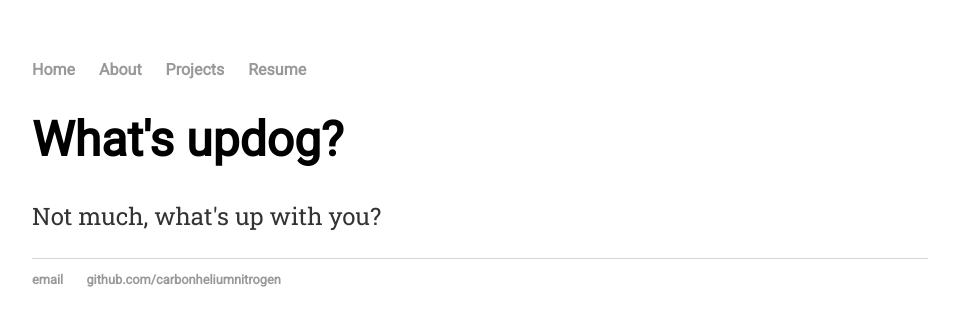
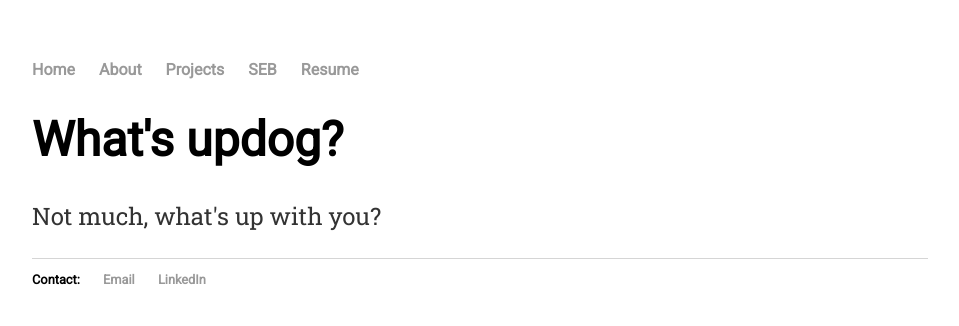
Before and after one commit to carbonheliumnitrogen/carbonheliumnitrogen.github.io, a Jekyll site: the page built from index.html, in a window 1280 px wide. Shown: the top 326 px of the page, without its empty margins (160-1119 px from the left). Built offline with Jekyll 4.4.1, drawn with Linux system fonts in a browser that asks for light colours.

Commit message:
Update default.html

```diff
--- a/_layouts/default.html
+++ b/_layouts/default.html
@@ -12,6 +12,7 @@
         		<li><a href="/">Home</a></li>
 	        	<li><a href="/about.html">About</a></li>
         		<li><a href="/projects.html">Projects</a></li>
+			<li><a href="/seb.html">SEB</a></li>
         		<li><a href="/resume.html">Resume</a></li>
     		</ul>
 		</nav>
@@ -21,8 +22,9 @@
 		</div><!-- /.container -->
 		<footer>
     		<ul>
-        		<li><a href="mailto:aychen314159@gmail.com">email</a></li>
-        		<li><a href="https://github.com/carbonheliumintrogen">github.com/carbonheliumnitrogen</a></li>
+			<li>Contact: </li>
+        		<li><a href="mailto:aychen314159@gmail.com">Email</a></li>
+        		<li><a href="https://www.linkedin.com/in/aychen314159/">LinkedIn</a></li>
 			</ul>
 		</footer>
 	</body>
```
